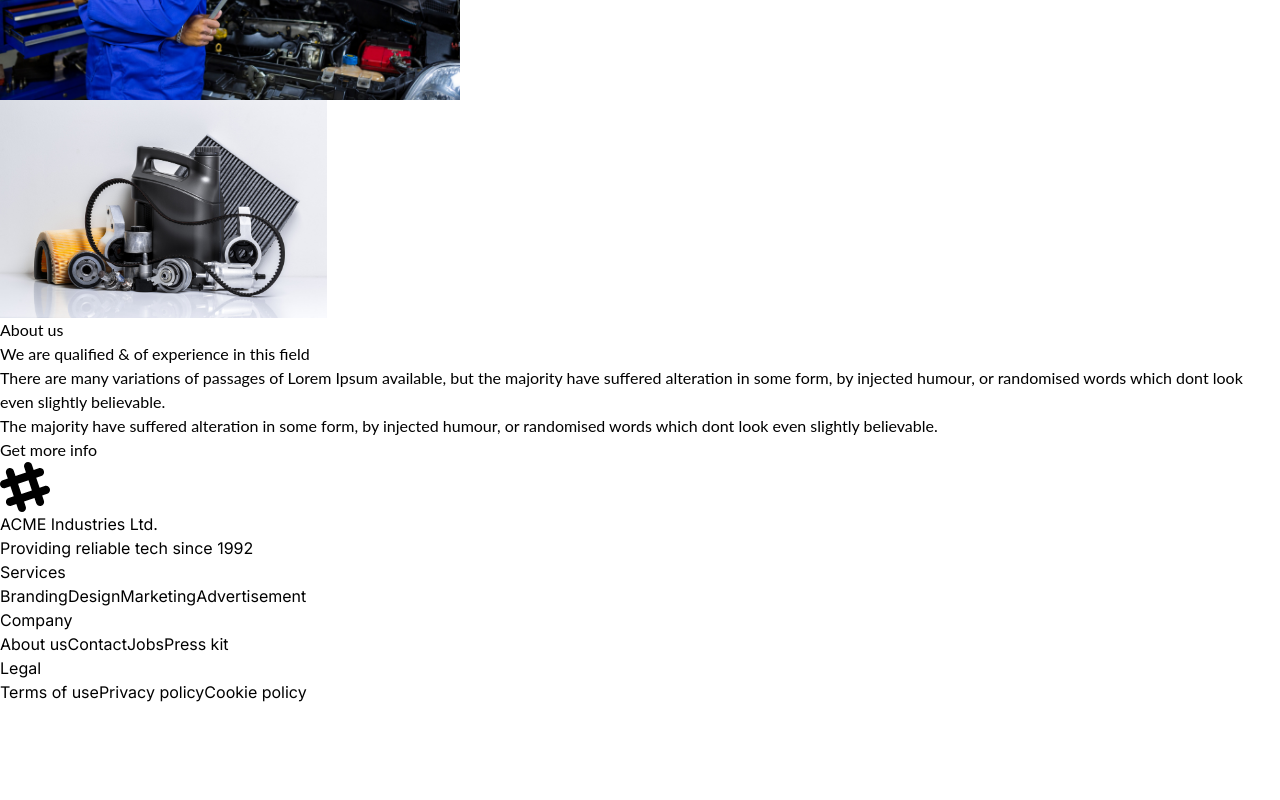
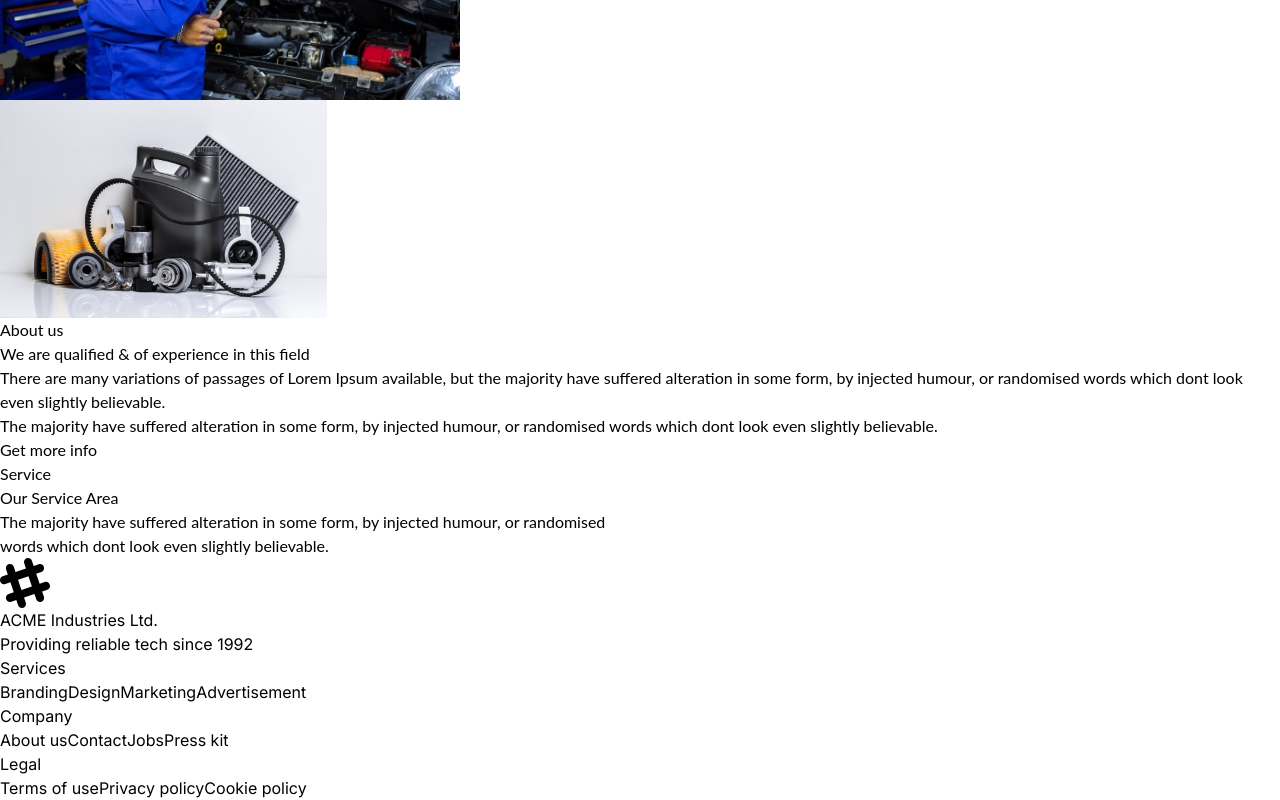
Before and after one commit to Jewel-190237/Car-Repair-Services, a Next.js app: page / in a window 1280 px wide. Shown: the part 2240-3040 px from the top of the page. Before the commit the page ends 2944 px from the top, so only its background shows below. Built offline with nearby package versions, Linux system fonts and the light colour scheme.

Commit message:
file uploaded

```diff
--- a/src/components/HomePage/Homepage.jsx
+++ b/src/components/HomePage/Homepage.jsx
@@ -1,11 +1,13 @@
 import React from "react";
 import Banner from "./Banner";
 import About from "./About";
+import Service from "./Service";
 const HomePage = () => {
     return (
         <div>
             <Banner/>
             <About/>
+            <Service/>
         </div>
     )
 }
--- a/src/components/HomePage/Service.jsx
+++ b/src/components/HomePage/Service.jsx
@@ -2,8 +2,17 @@ import React from 'react';
 
 const Service = () => {
     return (
-        <section>
+        <section className='mt-20'>
+            <div className='w-full mx-auto'>
+                <div className='space-y-5 text-center'>
+                    <p className='text-[#FF3811] font-bold lato text-center'>Service</p>
+                    <p className='text-black font-extrabold text-5xl lato text-center'>Our Service Area</p>
+                    <p className='text-[#737373] lato text-center'>The majority have suffered alteration in some form, by injected humour, or randomised <br /> words which dont look even slightly believable.  </p>
+                </div>
+            </div>
+            <div className='mt-12'>
 
+            </div>
         </section>
     );
 };
```
